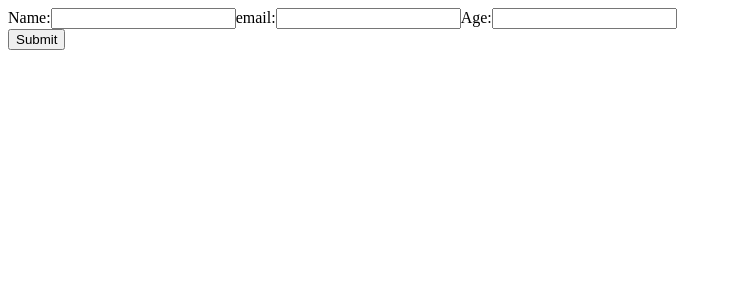
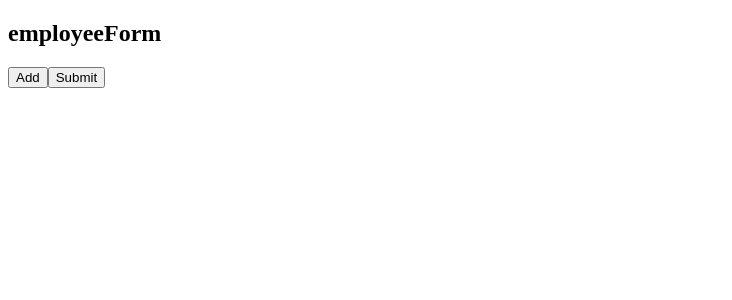
Before and after one commit to seeyassine/Angular-Learn, an Angular app: page / in a window 1280 px wide. Shown: the top 300 px of the page, without its empty margins (0-732 px from the left). Built offline with nearby package versions, Linux system fonts and the light colour scheme.

Commit message:
Form Array

```diff
--- a/src/app/app.component.html
+++ b/src/app/app.component.html
@@ -1,2 +1,3 @@
 <!-- <app-form-control></app-form-control> -->
- <app-form-group></app-form-group>
+ <!-- <app-form-group></app-form-group> -->
+<app-dynamic-forms-with-form-array></app-dynamic-forms-with-form-array>
--- a/src/app/app.component.ts
+++ b/src/app/app.component.ts
@@ -2,11 +2,12 @@ import { Component } from '@angular/core';
 import { RouterOutlet } from '@angular/router';
 import { FormControlComponent } from './form-control/form-control.component';
 import { FormGroupComponent } from './form-group/form-group.component';
+import { DynamicFormsWithFormArrayComponent } from './dynamic-forms-with-form-array/dynamic-forms-with-form-array.component';
 
 @Component({
   selector: 'app-root',
   standalone: true,
-  imports: [RouterOutlet, FormControlComponent, FormGroupComponent],
+  imports: [RouterOutlet, FormControlComponent, FormGroupComponent,DynamicFormsWithFormArrayComponent],
   templateUrl: './app.component.html',
   styleUrl: './app.component.css'
 })
--- /dev/null
+++ b/src/app/dynamic-forms-with-form-array/dynamic-forms-with-form-array.component.html
@@ -0,0 +1,20 @@
+<form [formGroup]="employeeForm" (ngSubmit)="submitForm()" >
+            <h2>employeeForm</h2>
+            <div>
+                <div class="employeeForm">
+                    <div *ngFor="let emp of employees.controls; let i = index ">
+                        <div [formGroupName]="i">
+                            <label >Name:</label>
+                            <input type="text" formControlName="name"
+                            placeholder="enter empolyee name...">
+
+                            <label >Job:</label>
+                            <input type="text" formControlName="job"
+                            placeholder="enter empolyee job...">
+                        </div>
+                    </div>
+                </div>
+            </div>
+            <button type="button" class="add-button" (click)="addEmployee()">Add</button>
+            <button type="submit" class="submit-button">Submit</button>
+</form>
--- /dev/null
+++ b/src/app/dynamic-forms-with-form-array/dynamic-forms-with-form-array.component.ts
@@ -0,0 +1,40 @@
+import { NgFor, NgIf } from '@angular/common';
+import { Component } from '@angular/core';
+import { Form, FormArray, FormControl, FormGroup, ReactiveFormsModule } from '@angular/forms';
+
+@Component({
+  selector: 'app-dynamic-forms-with-form-array',
+  standalone: true,
+  imports: [ReactiveFormsModule, NgFor],
+  templateUrl: './dynamic-forms-with-form-array.component.html',
+  styleUrl: './dynamic-forms-with-form-array.component.css'
+})
+export class DynamicFormsWithFormArrayComponent {
+
+  employeeForm: FormGroup;
+
+  constructor(){
+    this.employeeForm = new FormGroup({
+      employees: new FormArray([]),
+
+    })
+  }
+
+  get employees(): FormArray{
+    return this.employeeForm.get('employees') as FormArray;
+  }
+
+
+  addEmployee(): void{
+      const employeeGroup = new FormGroup({
+        name: new FormControl(''),
+        job: new FormControl(''),
+      });
+      this.employees.push(employeeGroup)
+  }
+
+  submitForm(){
+      console.log(this.employeeForm.value);
+  }
+
+}
```
Also changed, not shown: src/app/dynamic-forms-with-form-array/dynamic-forms-with-form-array.component.css (added), 1 other file (tests, documents, lock files or other folders).
